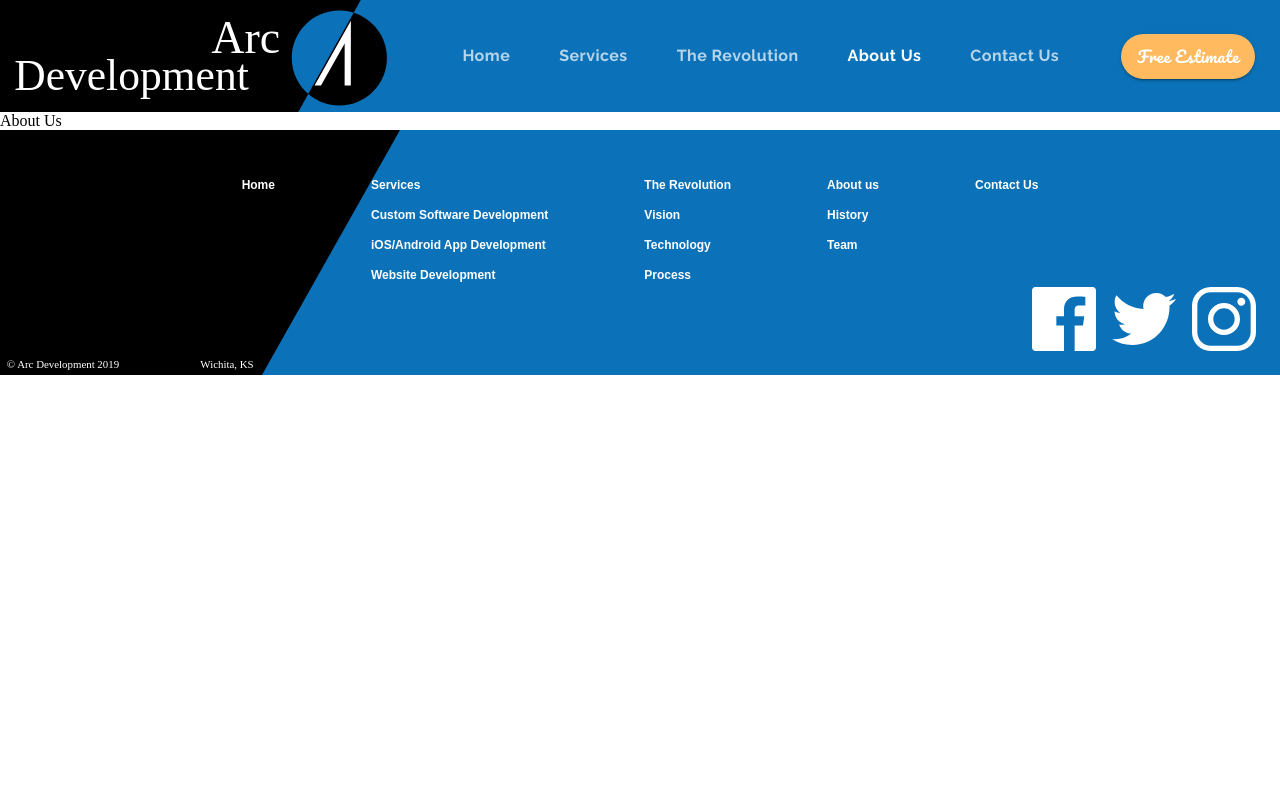
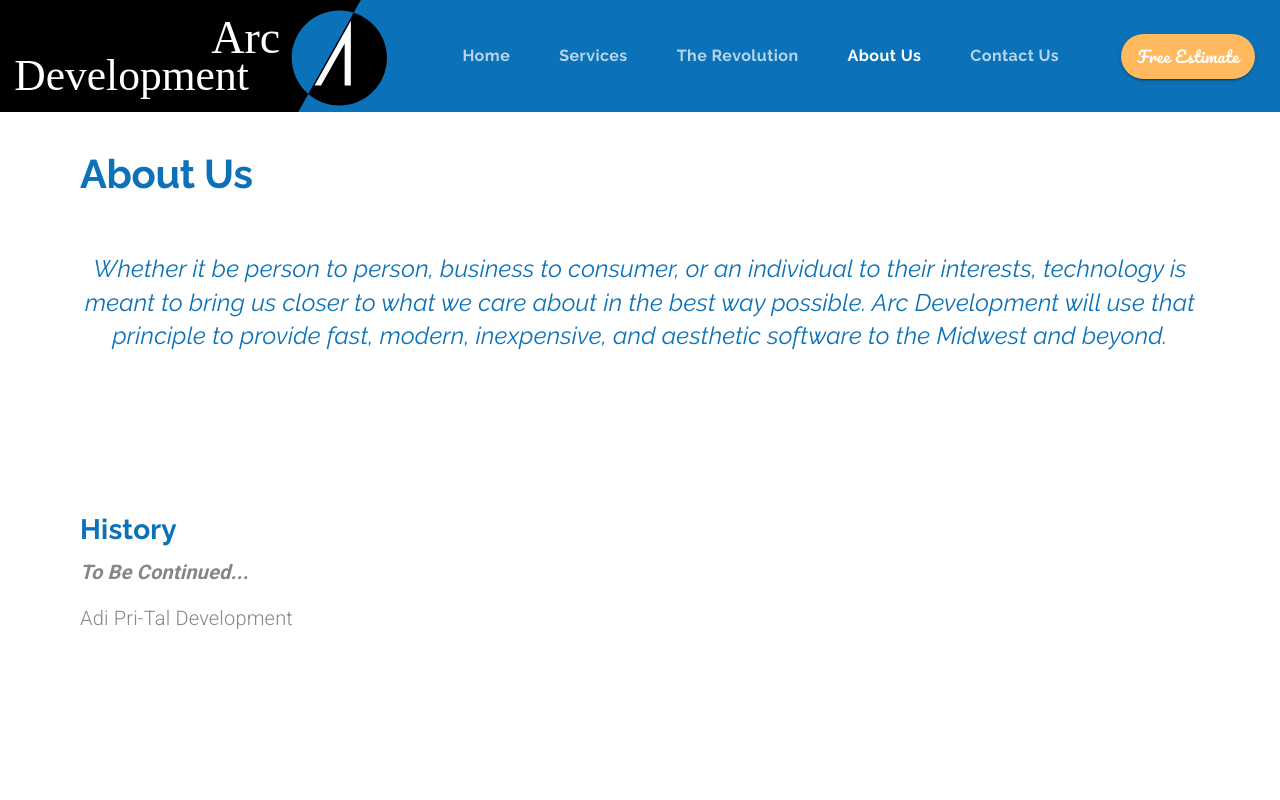
Before and after one commit to adiprital/arcdevelopment, a React (Create React App) app: page /about in a window 1280 px wide. Shown: the top 800 px of the page. Built offline with nearby package versions, Linux system fonts and the light colour scheme.

Commit message:
About Us Page

```diff
--- /dev/null
+++ b/src/components/About.js
@@ -0,0 +1,92 @@
+import React from 'react';
+import { makeStyles, useTheme } from '@material-ui/core/styles';
+import Grid from '@material-ui/core/Grid';
+import Typography from '@material-ui/core/Typography';
+import useMediaQuery from '@material-ui/core/useMediaQuery';
+// import Avatar from '@material-ui/core/Avatar';
+// import Hidden from '@material-ui/core/Hidden';
+
+import CallToAction from './ui/CallToAction';
+
+const useStyles = makeStyles(theme => ({
+    missionStatement: {
+        fontStyle: 'italic',
+        fontWeight: 300,
+        fontSize: '1.5rem',
+        maxWidth: '50em',
+        lineHeight: 1.4
+    },
+    rowContainer: {
+        paddingLeft: '5em',
+        paddingRight: '5em',
+        [theme.breakpoints.down('sm')]: {
+            paddingLeft: '1.5em',
+            paddingRight: '1.5em',
+        }
+    }
+}));
+
+export default function Revolution(props) {
+    const classes = useStyles();
+    const theme = useTheme();
+    const matchesMD = useMediaQuery(theme.breakpoints.down('md'));
+
+    return (
+        <Grid container direction='column'>
+            <Grid item className={classes.rowContainer} style={{ marginTop: matchesMD ? '1em' : '2em' }}>
+                <Typography align={matchesMD ? 'center' : undefined} variant='h2'>About Us</Typography>
+            </Grid>
+            <Grid
+                item
+                container
+                justifyContent='center'
+                className={classes.rowContainer}
+                style={{marginTop: '3em'}}
+            >
+                <Typography variant='h4' align='center' className={classes.missionStatement}>
+                    Whether it be person to person, business to consumer, or an individual
+                    to their interests, technology is meant to bring us closer to what we
+                    care about in the best way possible. Arc Development will use that
+                    principle to provide fast, modern, inexpensive, and aesthetic software
+                    to the Midwest and beyond.
+                </Typography>
+            </Grid>
+            <Grid
+                item
+                container
+                className={classes.rowContainer}
+                style={{ marginTop: '10em', marginBottom: '10em' }}
+                direction={matchesMD ? 'column' : 'row'}
+                alignItems={matchesMD ? 'center' : undefined}
+                justify='space-between'
+            >
+                <Grid item>
+                    <Grid item container direction='column' lg style={{maxWidth: '35em'}}>
+                        <Grid item>
+                            <Typography align={matchesMD ? 'center' : undefined} variant='h4' gutterBottom>
+                                History</Typography>
+                        </Grid>
+                        <Grid item>
+                            <Typography
+                                variant='body1'
+                                align={matchesMD ? 'center' : undefined}
+                                paragraph
+                                style={{ fontWeight: 700, fontStyle: 'italic' }}
+                            >To Be Continued...</Typography>
+                            <Typography
+                                variant='body1'
+                                align={matchesMD ? 'center' : undefined}
+                                paragraph
+                            >Adi Pri-Tal Development</Typography>
+                        </Grid>
+                    </Grid>
+                </Grid>
+            </Grid>
+
+
+            <Grid item>
+                <CallToAction setValue={props.setValue} />
+            </Grid>
+        </Grid>
+    );
+};
--- a/src/components/App.js
+++ b/src/components/App.js
@@ -11,6 +11,7 @@ import CustomSoftware from './CustomSoftware';
 import MobileApps from './MobileApps';
 import Websites from './Websites';
 import Revolution from './Revolution';
+import About from './About';
 
 function App() {
   const [selectedIndex, setSelectedIndex] = useState(0);
@@ -86,7 +87,16 @@ function App() {
               setSelectedIndex={setSelectedIndex}
             />}
           />
-          <Route exact path='/about' component={() => <div>About Us</div>} />
+          {/*-----About Us----- */}
+          <Route
+            exact
+            path='/about'
+            render={props => <About
+              {...props}
+              setValue={setValue}
+              setSelectedIndex={setSelectedIndex}
+            />}
+          />
           <Route exact path='/contact' component={() => <div>Contact Us</div>} />
           <Route exact path='/estimate' component={() => <div>Estimate</div>} />
         </Switch>
```
Also changed, not shown: 1 other file (tests, documents, lock files or other folders).
